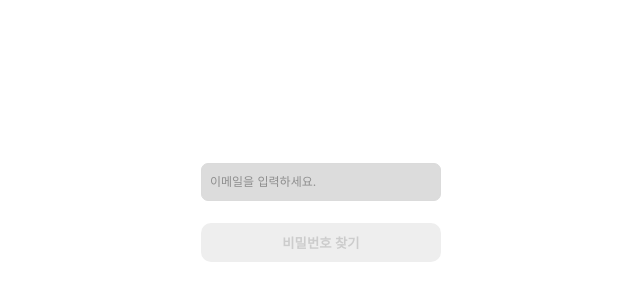
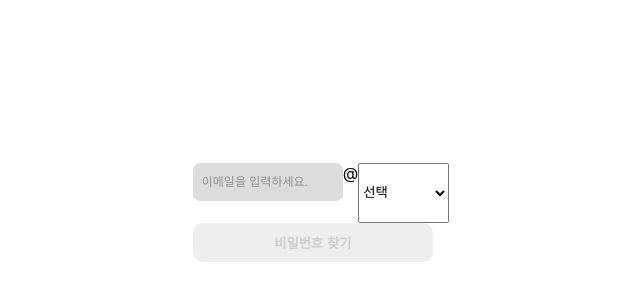
Before and after one commit to hhhhhhdong/SSAPID, a React (Create React App) app in the folder frontend/: page /passFind in a window 1280 px wide. Shown: the part 188-488 px from the top of the page, without its empty margins (319-959 px from the left). Built offline with nearby package versions, Linux system fonts and the light colour scheme.

Commit message:
Fix: passFind/v1

```diff
--- a/frontend/src/components/IdFindForm.tsx
+++ b/frontend/src/components/IdFindForm.tsx
@@ -23,18 +23,23 @@ function IdFindForm({ onSubmit }: idFindProps) {
   const { userName, userPhone } = form;
   const onChange = (e: React.ChangeEvent<HTMLInputElement>) => {
     const { name, value } = e.target;
-    const numCheck = /^[0-9]+$/;
+    const numCheck = /^[0-9]*$/;
+    const blankPattern = /[\s]/g;
     const textCheck = /[^(가-힣ㄱ-ㅎㅏ-ㅣa-zA-Z)]/gi;
-    if (name === "userPhone" && (numCheck.test(value) || value === "")) {
+    if (name === "userPhone" && numCheck.test(value)) {
+      if (!blankPattern.test(value)) {
         setForm({
           ...form,
           [name]: value,
         });
+      }
     } else if (name === "userName" && !textCheck.test(value)) {
+      if (!blankPattern.test(value)) {
         setForm({
           ...form,
           [name]: value,
         });
+      }
     }
   };
 
--- a/frontend/src/components/LoginForm.tsx
+++ b/frontend/src/components/LoginForm.tsx
@@ -1,14 +1,9 @@
 import React, { useState, useEffect } from "react";
-import { FontAwesomeIcon } from "@fortawesome/react-fontawesome";
-import { library } from "@fortawesome/fontawesome-svg-core";
-import { fab } from "@fortawesome/free-brands-svg-icons";
 import axios from "api/axios";
 import { useNavigate } from "react-router-dom";
 import Button from "./common/Button";
 import Input from "./common/Input";
 import style from "../styles/Loginform.module.scss";
-
-library.add(fab);
 
 type loginPageProps = {
   onSubmit: (form: { userId: string; userPw: string }) => void;
--- a/frontend/src/components/PassFindForm.tsx
+++ b/frontend/src/components/PassFindForm.tsx
@@ -3,10 +3,30 @@ import axios from "axios";
 import Button from "./common/Button";
 import Input from "./common/Input";
 import style from "../styles/globalForm.module.scss";
+import SelectBox from "./common/SelectBox";
 
 type PasswordFindProps = {
   onSubmit: (form: { userId: string }) => void;
 };
+
+const OPTIONS = [
+  {
+    value: "select",
+    name: "선택",
+  },
+  {
+    value: "naver",
+    name: "naver.com",
+  },
+  {
+    value: "google",
+    name: "gmail.com",
+  },
+  {
+    value: "yahoo",
+    name: "yahoo.co.kr",
+  },
+];
 
 function PassFindForm({ onSubmit }: PasswordFindProps) {
   const submitButtonType = "submit";
@@ -20,9 +40,10 @@ function PassFindForm({ onSubmit }: PasswordFindProps) {
   const { userId } = form;
   const onChange = (e: React.ChangeEvent<HTMLInputElement>) => {
     const { name, value } = e.target;
-    const korean = /[ㄱ-ㅎ|ㅏ-ㅣ|가-힣]/;
-    if (korean.test(value)) {
-      alert("한글은 입력하실 수 없습니다.");
+    const blankPattern = /[\s]/g;
+    const id = /[^a-z|A-Z|0-9|ㄱ-ㅎ|가-힣]/g;
+    if (id.test(value) || blankPattern.test(value)) {
+      alert("유효하지않는 정보입니다.");
       setForm({
         ...form,
       });
@@ -62,12 +83,18 @@ function PassFindForm({ onSubmit }: PasswordFindProps) {
   };
   return (
     <form className={style.form} onSubmit={handleSubmit}>
+      <div className={style.inform}>
         <Input
           name="userId"
           value={userId}
           onChange={onChange}
           placeHolder={idPlaceHolder}
+          width={150}
         />
+        <span>@</span>
+        <SelectBox options={OPTIONS} />
+      </div>
+
       <Button
         buttonType={submitButtonType}
         handleClick={submit}
--- a/frontend/src/styles/globalForm.module.scss
+++ b/frontend/src/styles/globalForm.module.scss
@@ -1,10 +1,10 @@
 .form {
-  margin: 0px;
-  padding: 0px;
   text-decoration: none;
-  .btns {
-    margin-top: 1rem;
-    display: flex;
-    justify-content: space-around;
+}
+.inform {
+  display: flex;
+  justify-content: space-around;
+  span:nth-child(2) {
+    font-weight: 200px;
   }
 }
--- a/frontend/src/styles/globalPage.module.scss
+++ b/frontend/src/styles/globalPage.module.scss
@@ -1,8 +1,8 @@
 .page {
-  box-sizing: border-box;
   margin: 0;
   display: flex;
   justify-content: center;
   align-items: center;
   height: 100vh;
+  width: 100vw;
 }
```
Lines whose indentation alone changed are shown as unchanged.
